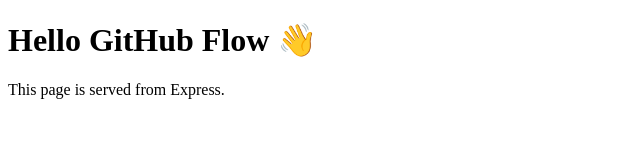
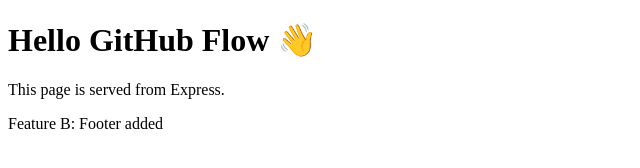
Before and after one commit to chernetManaye/github-workflow, a website: page public/index.html in a window 1280 px wide. Shown: the whole page, without its empty margins (0-640 px from the left). Drawn offline with Linux system fonts and the light colour scheme.

Commit message:
feat: add footer to homepage

```diff
--- a/public/index.html
+++ b/public/index.html
@@ -6,5 +6,9 @@
   <body>
     <h1>Hello GitHub Flow 👋</h1>
     <p>This page is served from Express.</p>
+
+    <footer>
+      <p>Feature B: Footer added</p>
+    </footer>
   </body>
 </html>
```
